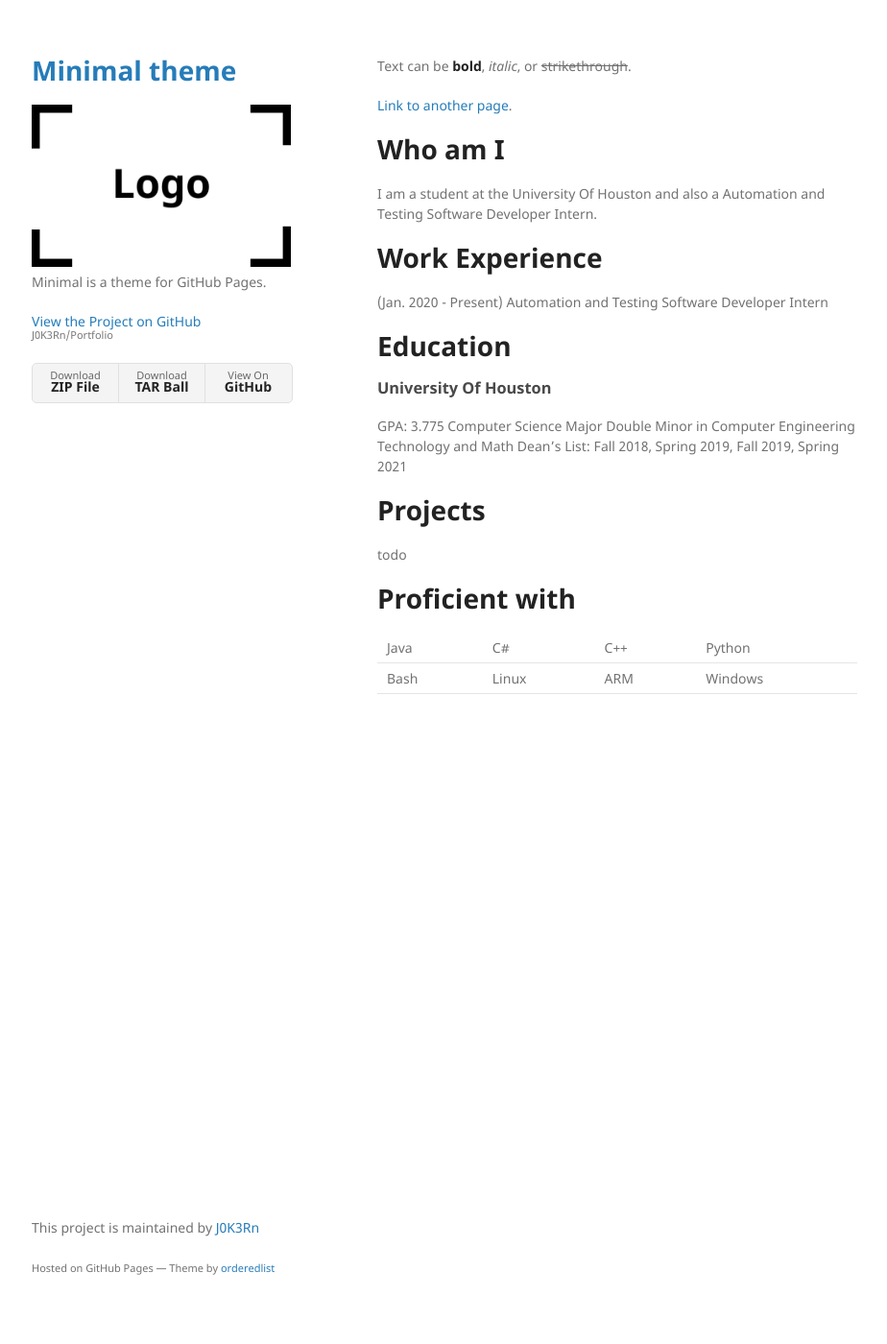
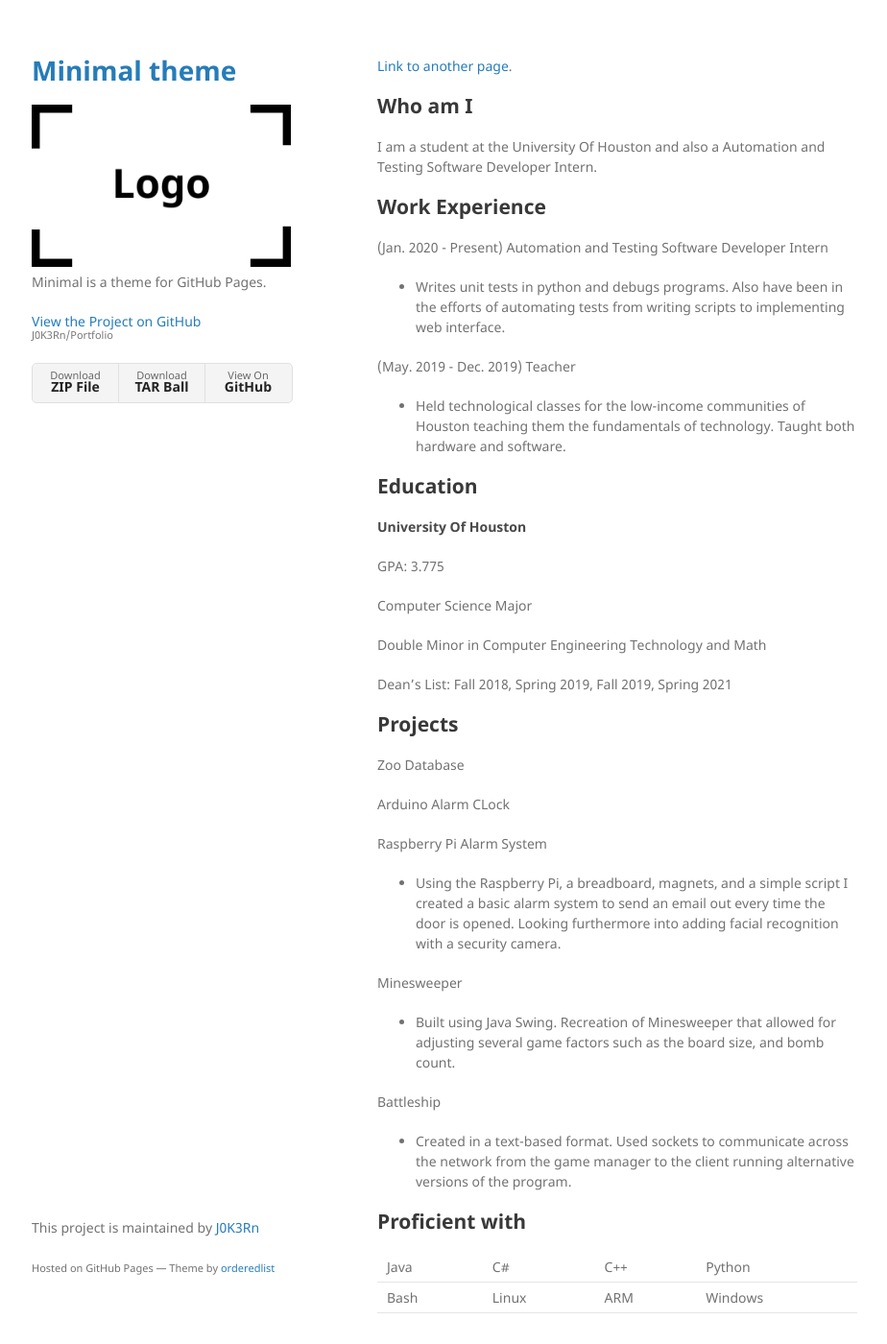
Before and after one commit to J0K3Rn/Portfolio, a Jekyll site: the page built from index.md, in a window 1280 px wide and 1400 px high. Shown: the whole window at 96% size, without its empty margins (177-1101 px from the left). Built offline with Jekyll 4.4.1, drawn with Linux system fonts in a browser that asks for light colours.

Commit message:
Update index.md

```diff
--- a/index.md
+++ b/index.md
@@ -2,31 +2,48 @@
 layout: default
 ---
 
-Text can be **bold**, _italic_, or ~~strikethrough~~.
-
 [Link to another page](./another-page.html).
 
-# Who am I
+## Who am I
 
 I am a student at the University Of Houston and also a Automation and Testing Software Developer Intern.
 
-# Work Experience
+## Work Experience
 
 (Jan. 2020 - Present) Automation and Testing Software Developer Intern
+* Writes unit tests in python and debugs programs. Also have been in the efforts of automating tests from writing scripts to implementing web interface.
 
-# Education
+(May. 2019 - Dec. 2019) Teacher
+* Held technological classes for the low-income communities of Houston teaching them the fundamentals of technology. Taught both hardware and software.
 
-### University Of Houston
+## Education
+
+#### University Of Houston
+
 GPA: 3.775
+
 Computer Science Major
+
 Double Minor in Computer Engineering Technology and Math
+
 Dean's List: Fall 2018, Spring 2019, Fall 2019, Spring 2021
 
-# Projects
+## Projects
 
-todo
+Zoo Database
 
-# Proficient with
+Arduino Alarm CLock
+
+Raspberry Pi Alarm System
+* Using the Raspberry Pi, a breadboard, magnets, and a simple script I created a basic alarm system to send an email out every time the door is opened. Looking furthermore into adding facial recognition with a security camera.
+
+Minesweeper
+* Built using Java Swing. Recreation of Minesweeper that allowed for adjusting several game factors such as the board size, and bomb count.
+
+Battleship
+* Created in a text-based format. Used sockets to communicate across the network from the game manager to the client running alternative versions of the program.
+
+## Proficient with
 
 | Java         | C#                | C++   | Python		|
 | Bash		   | Linux			   | ARM   | Windows	|
```
